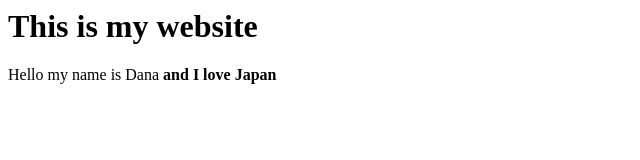
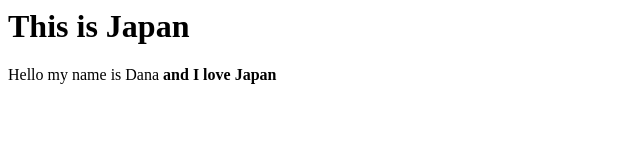
Before and after one commit to Dana-AbuAlfateh/Dana-Website, a plain HTML site: page index.html in a window 1280 px wide. Shown: the whole page, without its empty margins (0-640 px from the left). Drawn offline with Linux system fonts and the light colour scheme.

Commit message:
Update index.html

```diff
--- a/index.html
+++ b/index.html
@@ -2,7 +2,7 @@
 <head>
 </head>
 <body>
-<h1>This is my website</h1>
+<h1>This is Japan</h1>
 <p>Hello my name is Dana  <strong>and I love Japan</strong> </p>
 </body>
 </html>
```
